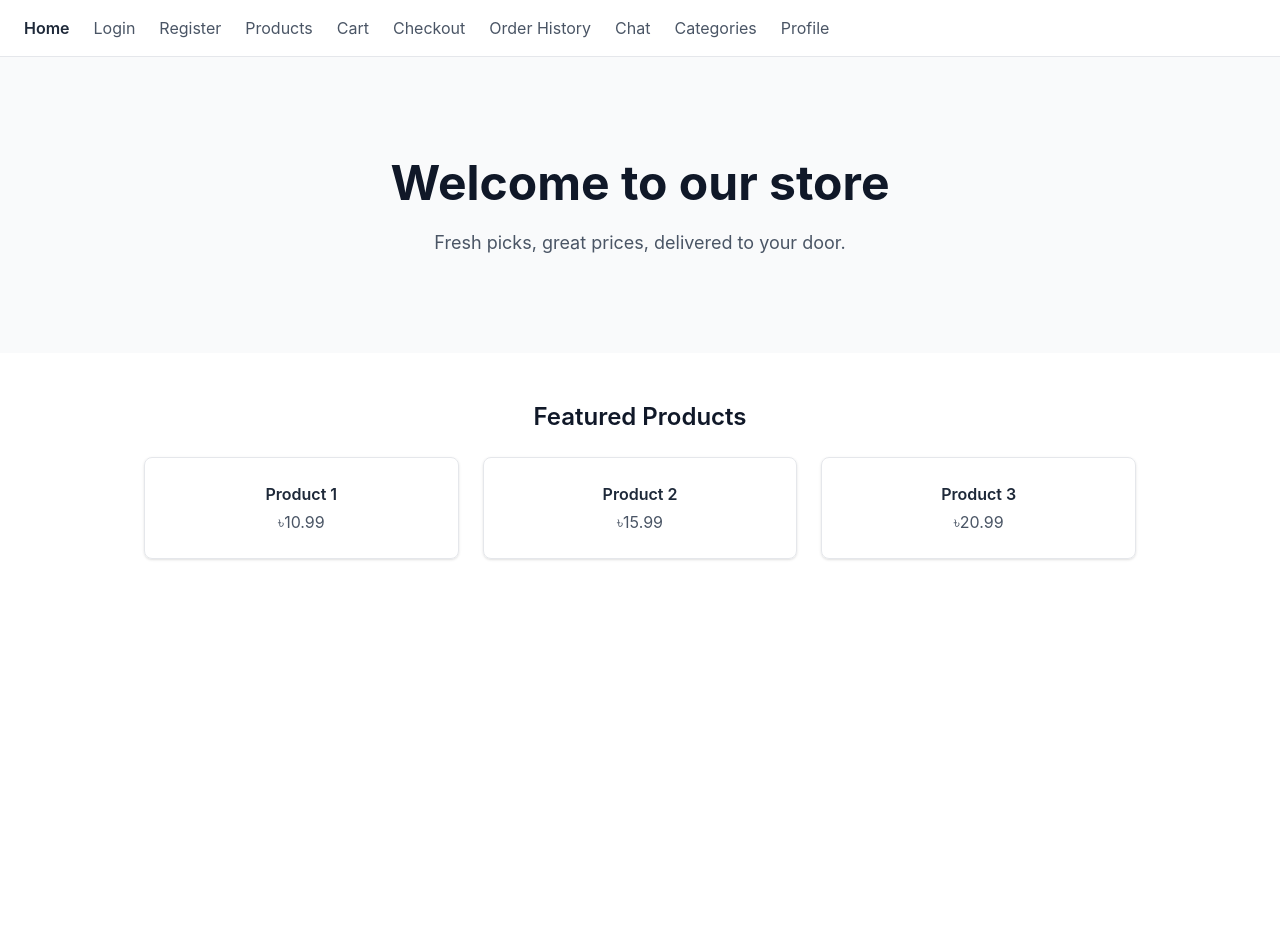
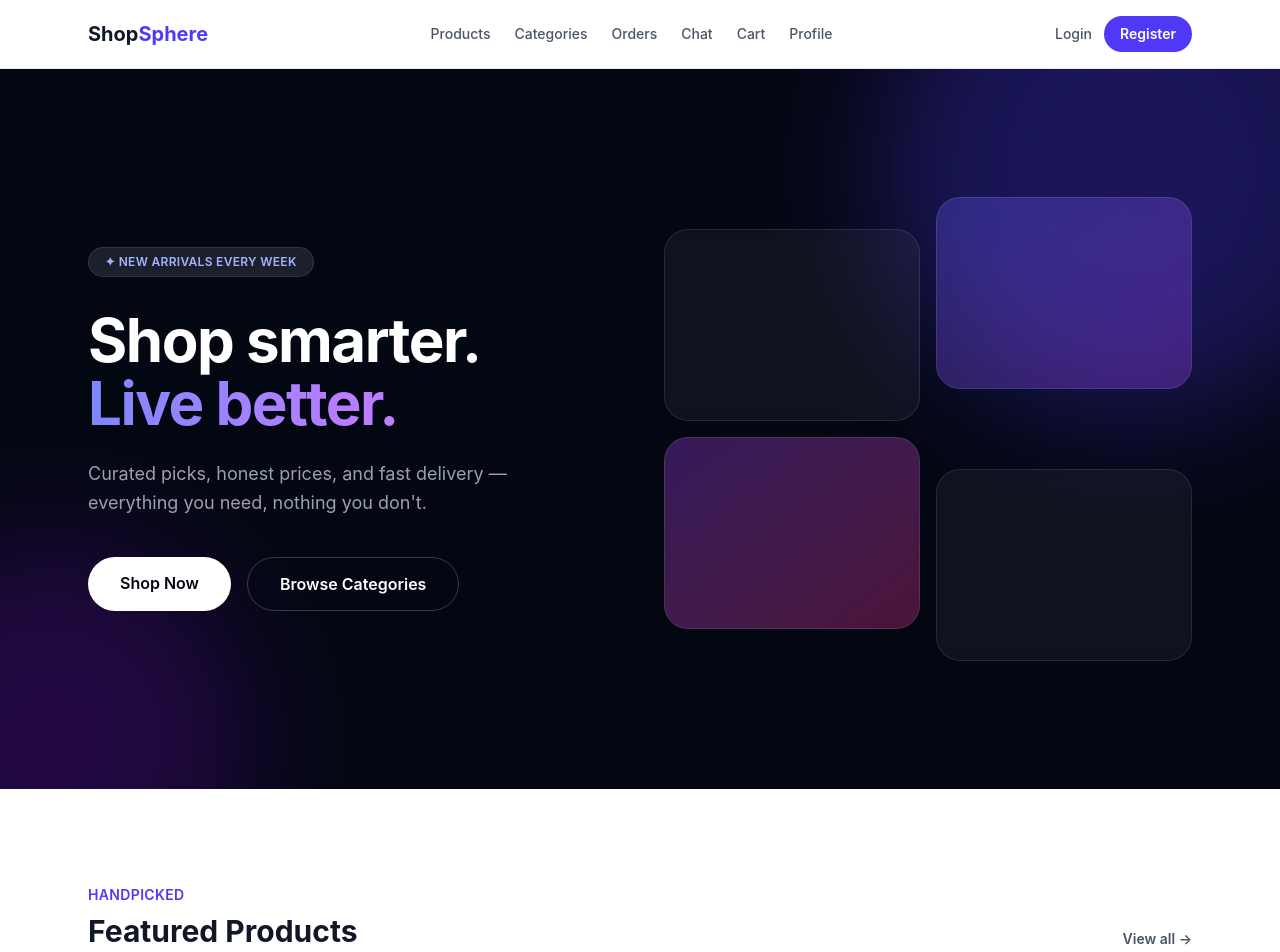
Before and after one commit to FarhanRafid382/CSE299-SECTION3-GROUP1, a React (Vite) app in the folder my-app/: page / in a window 1280 px wide. Shown: the top 952 px of the page. Before the commit the page ends 800 px from the top, so only its background shows below. Built offline with nearby package versions, Linux system fonts and the light colour scheme.

Commit message:
still working on the project. did a little bit of work on the frontend. added a new page for category detail and a not found page. also made some changes to the home page to display products in a grid layout.

```diff
--- a/my-app/src/components/Navbar.jsx
+++ b/my-app/src/components/Navbar.jsx
@@ -2,17 +2,26 @@ import { Link } from "react-router-dom";
 
 function Navbar() {
     return (
-        <nav className="flex items-center gap-6 px-6 py-4 border-b border-gray-200 bg-white">
-            <Link to="/" className="font-semibold text-gray-800 hover:text-blue-600">Home</Link>
-            <Link to="/login" className="text-gray-600 hover:text-blue-600">Login</Link>
-            <Link to="/register" className="text-gray-600 hover:text-blue-600">Register</Link>
-            <Link to="/products" className="text-gray-600 hover:text-blue-600">Products</Link>
-            <Link to="/cart" className="text-gray-600 hover:text-blue-600">Cart</Link>
-            <Link to="/checkout" className="text-gray-600 hover:text-blue-600">Checkout</Link>
-            <Link to="/orders" className="text-gray-600 hover:text-blue-600">Order History</Link>
-            <Link to="/chat" className="text-gray-600 hover:text-blue-600">Chat</Link>
-            <Link to="/categories" className="text-gray-600 hover:text-blue-600">Categories</Link>
-            <Link to="/profile" className="text-gray-600 hover:text-blue-600">Profile</Link>
+        <nav className="sticky top-0 z-50 backdrop-blur-md bg-white/80 border-b border-gray-200">
+            <div className="max-w-6xl mx-auto flex items-center justify-between px-6 py-4">
+                <Link to="/" className="text-xl font-bold text-gray-900">
+                    Shop<span className="text-indigo-600">Sphere</span>
+                </Link>
+                <div className="flex items-center gap-6 text-sm font-medium text-gray-600">
+                    <Link to="/products" className="hover:text-indigo-600 transition">Products</Link>
+                    <Link to="/categories" className="hover:text-indigo-600 transition">Categories</Link>
+                    <Link to="/orders" className="hover:text-indigo-600 transition">Orders</Link>
+                    <Link to="/chat" className="hover:text-indigo-600 transition">Chat</Link>
+                    <Link to="/cart" className="hover:text-indigo-600 transition">Cart</Link>
+                    <Link to="/profile" className="hover:text-indigo-600 transition">Profile</Link>
+                </div>
+                <div className="flex items-center gap-3">
+                    <Link to="/login" className="text-sm font-medium text-gray-600 hover:text-indigo-600 transition">Login</Link>
+                    <Link to="/register" className="text-sm font-semibold bg-indigo-600 text-white px-4 py-2 rounded-full hover:bg-indigo-700 transition">
+                        Register
+                    </Link>
+                </div>
+            </div>
         </nav>
     )
 }
--- a/my-app/src/pages/Home.jsx
+++ b/my-app/src/pages/Home.jsx
@@ -6,25 +6,66 @@ function Home() {
   ];
 
   return (
-    <div>
-      <div className="bg-gray-50 py-24 text-center px-4">
-        <h1 className="text-5xl font-bold text-gray-900 max-w-2xl mx-auto leading-tight">
-          Welcome to our store
-        </h1>
-        <p className="text-gray-600 max-w-xl mx-auto mt-4 text-lg">
-          Fresh picks, great prices, delivered to your door.
-        </p>
+    <div className="bg-white">
+      {/* Hero */}
+      <div className="relative overflow-hidden bg-gray-950">
+        <div className="absolute top-[-150px] right-[-100px] w-[500px] h-[500px] bg-indigo-600 rounded-full blur-3xl opacity-30"></div>
+        <div className="absolute bottom-[-150px] left-[-150px] w-[400px] h-[400px] bg-purple-600 rounded-full blur-3xl opacity-20"></div>
+
+        <div className="relative max-w-6xl mx-auto px-6 py-32 grid md:grid-cols-2 gap-12 items-center">
+          <div>
+            <span className="inline-flex items-center gap-2 bg-white/10 text-indigo-300 text-xs font-semibold tracking-wide uppercase px-4 py-1.5 rounded-full mb-8 border border-white/10">
+              ✦ New arrivals every week
+            </span>
+            <h1 className="text-6xl font-bold text-white leading-[1.05] mb-6 tracking-tight">
+              Shop smarter.
+              <br />
+              <span className="text-transparent bg-clip-text bg-gradient-to-r from-indigo-400 to-purple-400">
+                Live better.
+              </span>
+            </h1>
+            <p className="text-lg text-gray-400 max-w-md mb-10 leading-relaxed">
+              Curated picks, honest prices, and fast delivery — everything you need, nothing you don't.
+            </p>
+            <div className="flex gap-4">
+              <a href="/products" className="bg-white text-gray-950 px-8 py-3.5 rounded-full font-semibold hover:bg-gray-100 transition">
+                Shop Now
+              </a>
+              <a href="/categories" className="border border-white/20 text-white px-8 py-3.5 rounded-full font-semibold hover:bg-white/10 transition">
+                Browse Categories
+              </a>
+            </div>
+          </div>
+          <div className="hidden md:grid grid-cols-2 gap-4">
+            <div className="h-48 bg-white/5 border border-white/10 rounded-3xl mt-8 backdrop-blur-sm"></div>
+            <div className="h-48 bg-gradient-to-br from-indigo-500/30 to-purple-500/30 border border-white/10 rounded-3xl backdrop-blur-sm"></div>
+            <div className="h-48 bg-gradient-to-br from-purple-500/30 to-pink-500/30 border border-white/10 rounded-3xl backdrop-blur-sm"></div>
+            <div className="h-48 bg-white/5 border border-white/10 rounded-3xl mt-8 backdrop-blur-sm"></div>
+          </div>
+        </div>
       </div>
 
-      <div className="max-w-5xl mx-auto py-12 px-4">
-        <h2 className="text-2xl font-semibold text-gray-900 mb-6 text-center">
-          Featured Products
-        </h2>
-        <div className="grid grid-cols-1 sm:grid-cols-3 gap-6">
+      {/* Featured products */}
+      <div className="max-w-6xl mx-auto px-6 py-24">
+        <div className="flex items-end justify-between mb-12">
+          <div>
+            <p className="text-indigo-600 font-semibold text-sm uppercase tracking-wide mb-2">Handpicked</p>
+            <h2 className="text-3xl font-bold text-gray-900">Featured Products</h2>
+          </div>
+          <a href="/products" className="text-sm font-semibold text-gray-600 hover:text-indigo-600 transition">
+            View all →
+          </a>
+        </div>
+        <div className="grid grid-cols-1 sm:grid-cols-3 gap-8">
           {featuredProducts.map((product) => (
-            <div key={product.id} className="border border-gray-200 rounded-lg p-6 text-center shadow-sm">
-              <h3 className="font-semibold text-gray-800">{product.name}</h3>
-              <p className="text-gray-600 mt-1">৳{product.price.toFixed(2)}</p>
+            <div key={product.id} className="group cursor-pointer">
+              <div className="w-full h-56 bg-gradient-to-br from-gray-100 to-gray-200 rounded-3xl mb-4 overflow-hidden relative">
+                <div className="absolute inset-0 bg-gray-900/0 group-hover:bg-gray-900/5 transition"></div>
+              </div>
+              <div className="flex items-center justify-between">
+                <h3 className="font-semibold text-gray-900 group-hover:text-indigo-600 transition">{product.name}</h3>
+                <p className="text-gray-900 font-bold">৳{product.price.toFixed(2)}</p>
+              </div>
             </div>
           ))}
         </div>
```
